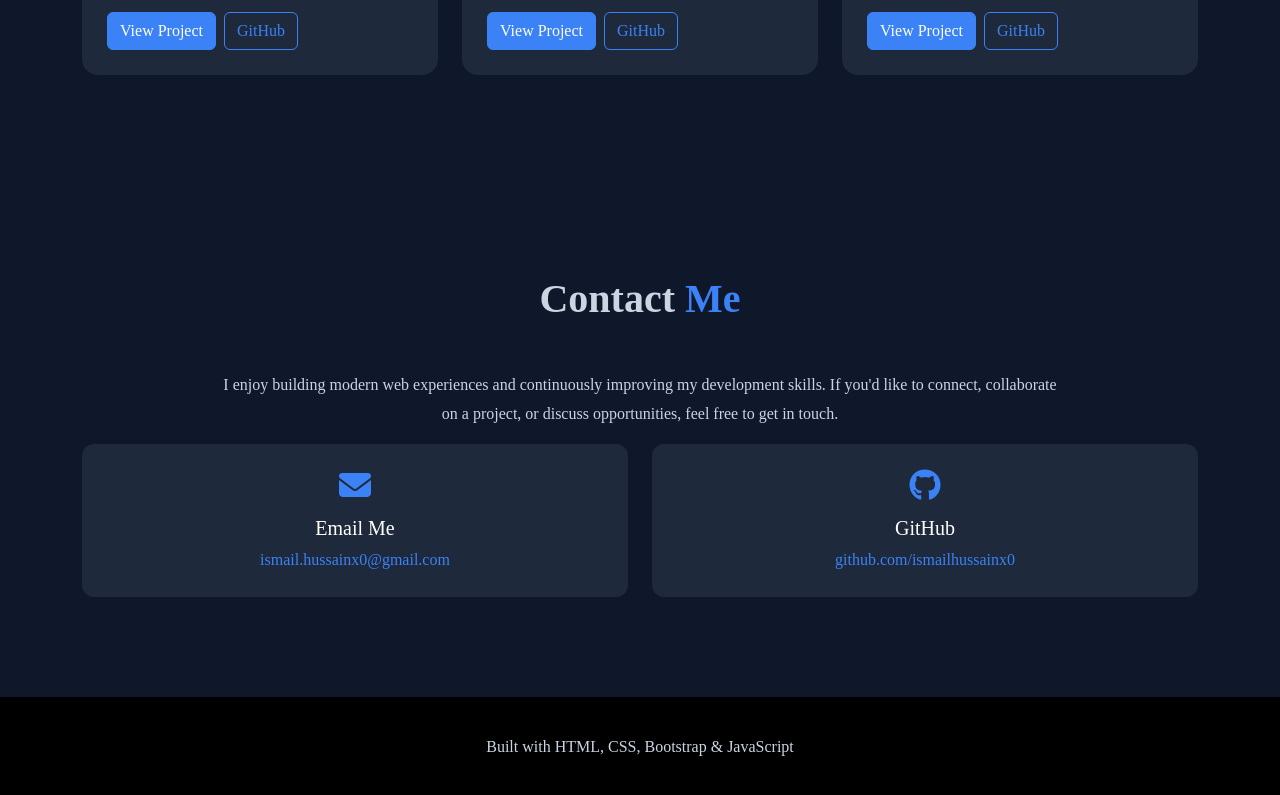
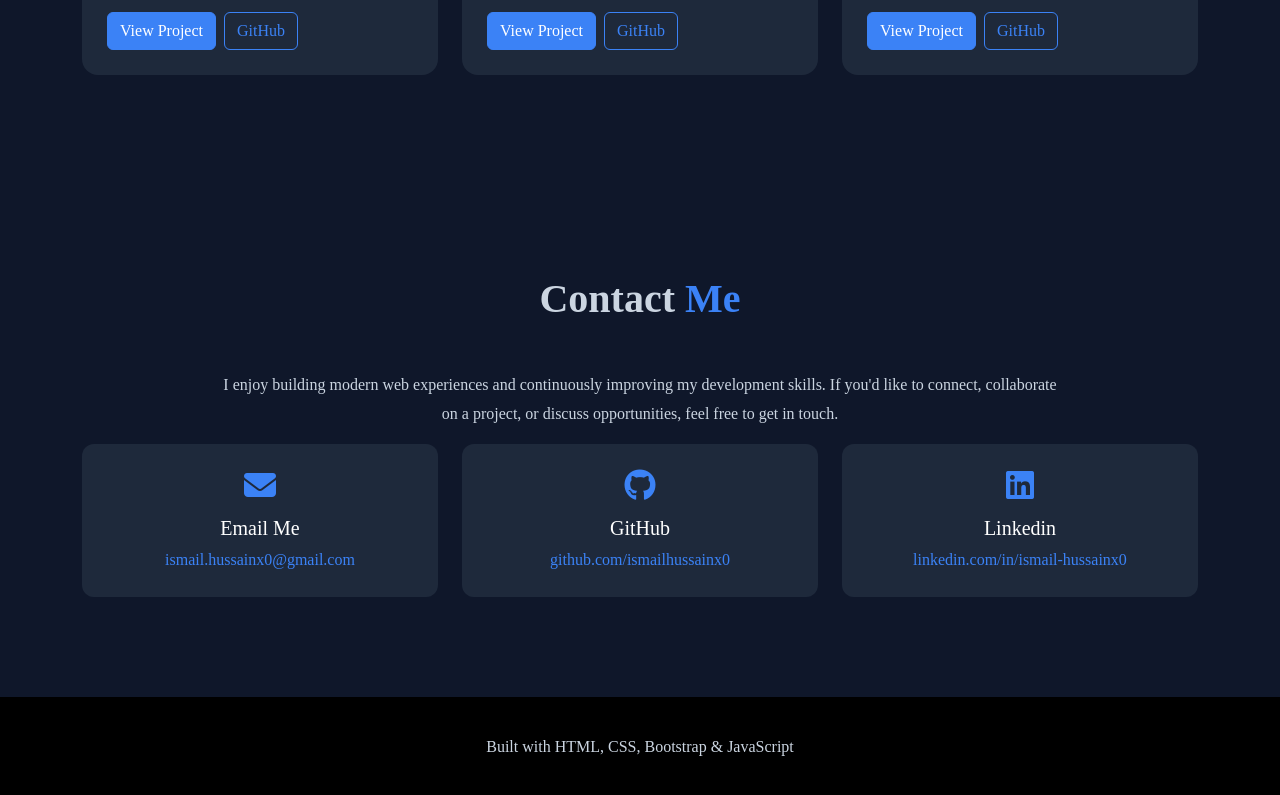
Before and after one commit to ismailhussainx0/Portfolio-Website, a plain HTML site: page index.html in a window 1280 px wide. Shown: the part 2416-3211 px from the top of the page. Drawn offline with nearby package versions, Linux system fonts and the light colour scheme.

Commit message:
add linkedin in contact section

```diff
--- a/index.html
+++ b/index.html
@@ -7,7 +7,7 @@
     <title>Ismail Portfolio</title>
 
     <!-- tab img -->
-     <link rel="icon" type="image/png" href="images/favicon.png">
+    <link rel="icon" type="image/png" href="images/favicon.png">
 
     <!-- Font Awesome Link -->
     <link rel="stylesheet" href="https://cdnjs.cloudflare.com/ajax/libs/font-awesome/6.7.2/css/all.min.css">
@@ -91,7 +91,8 @@
                         <p class="hero-skills">HTML • CSS • JavaScript • Bootstrap</p>
 
                         <div class="d-flex gap-3">
-                            <a class="btn btn-primary" href="https://www.linkedin.com/in/ismail-hussainx0/">View Linkedin</a>
+                            <a class="btn btn-primary" href="https://www.linkedin.com/in/ismail-hussainx0/">View
+                                Linkedin</a>
                             <a class="btn btn-outline-primary" href="Muhammad_Ismail_Resume.pdf" target="_blank"">Download Resume</a>
 
                         </div>
@@ -99,14 +100,13 @@
 
                     </div>
 
-                    <div class="col-lg-6 d-flex justify-content-center">
-                        <img class="img-fluid heroimg"
-                            src="images/hero-img.png" alt="">
-                    </div>
+                    <div class=" col-lg-6 d-flex justify-content-center">
+                                <img class="img-fluid heroimg" src="images/hero-img.png" alt="">
+                        </div>
 
 
+                    </div>
                 </div>
-            </div>
 
         </section>
     </div>
@@ -122,7 +122,10 @@
                 <div class="row">
                     <div class="col-lg-9">
 
-                        <p class="about-content">"I'm Muhammad Ismail, a 17-year-old frontend developer from Karachi. I build responsive and user-friendly web applications using HTML, CSS, JavaScript, and Bootstrap. I'm currently enrolled in Aptech's ACCP Diploma program and actively seeking my first internship to gain real-world experience."</p>
+                        <p class="about-content">"I'm Muhammad Ismail, a 17-year-old frontend developer from Karachi. I
+                            build responsive and user-friendly web applications using HTML, CSS, JavaScript, and
+                            Bootstrap. I'm currently enrolled in Aptech's ACCP Diploma program and actively seeking my
+                            first internship to gain real-world experience."</p>
                     </div>
                 </div>
 
@@ -267,7 +270,8 @@
                         <div class="card-body d-flex flex-column">
                             <h5 class="card-title">Agency Website</h5>
 
-                            <p class="card-text">A modern responsive agency website built with HTML, CSS and JavaScript featuring multiple sections and smooth user interactions.</p>
+                            <p class="card-text">A modern responsive agency website built with HTML, CSS and JavaScript
+                                featuring multiple sections and smooth user interactions.</p>
 
                             <div class="tech-stack">HTML • CSS • JavaScript • Bootstrap</div>
 
@@ -295,7 +299,8 @@
                         <div class="card-body d-flex flex-column">
                             <h5 class="card-title">Todo-list</h5>
 
-                            <p class="card-text">A responsive task management app built with JavaScript that allows users to add, complete and delete tasks efficiently.</p>
+                            <p class="card-text">A responsive task management app built with JavaScript that allows
+                                users to add, complete and delete tasks efficiently.</p>
 
                             <div class="tech-stack">HTML • CSS • JavaScript • Bootstrap</div>
 
@@ -326,7 +331,8 @@
                         <div class="card-body d-flex flex-column">
                             <h5 class="card-title">Pricing Page</h5>
 
-                            <p class="card-text">A modern and responsive pricing page built with HTML, CSS and Bootstrap featuring clean layouts and pricing plans.</p>
+                            <p class="card-text">A modern and responsive pricing page built with HTML, CSS and Bootstrap
+                                featuring clean layouts and pricing plans.</p>
 
                             <div class="tech-stack">HTML • CSS • Bootstrap</div>
 
@@ -371,7 +377,8 @@
             <!-- cards -->
             <div class="row g-4">
 
-                <div class="col-md-6">
+                <!-- email card -->
+                <div class="col-md-4">
                     <div class="contact-card">
                         <i class="fa-solid fa-envelope"></i>
                         <h5>Email Me</h5>
@@ -383,13 +390,28 @@
                     </div>
                 </div>
 
-                <div class="col-md-6">
+                <!-- git hub card -->
+                <div class="col-md-4">
                     <div class="contact-card">
                         <i class="fa-brands fa-github"></i>
                         <h5>GitHub</h5>
 
                         <a href="https://github.com/ismailhussainx0" target="_blank">
                             github.com/ismailhussainx0
+                        </a>
+                    </div>
+
+                </div>
+
+
+                <!-- linkedin card -->
+                <div class="col-md-4">
+                    <div class="contact-card">
+                        <i class="fa-brands fa-linkedin"></i>
+                        <h5>Linkedin</h5>
+
+                        <a href="https://www.linkedin.com/in/ismail-hussainx0/" target="_blank">
+                            linkedin.com/in/ismail-hussainx0
                         </a>
                     </div>
 
```
